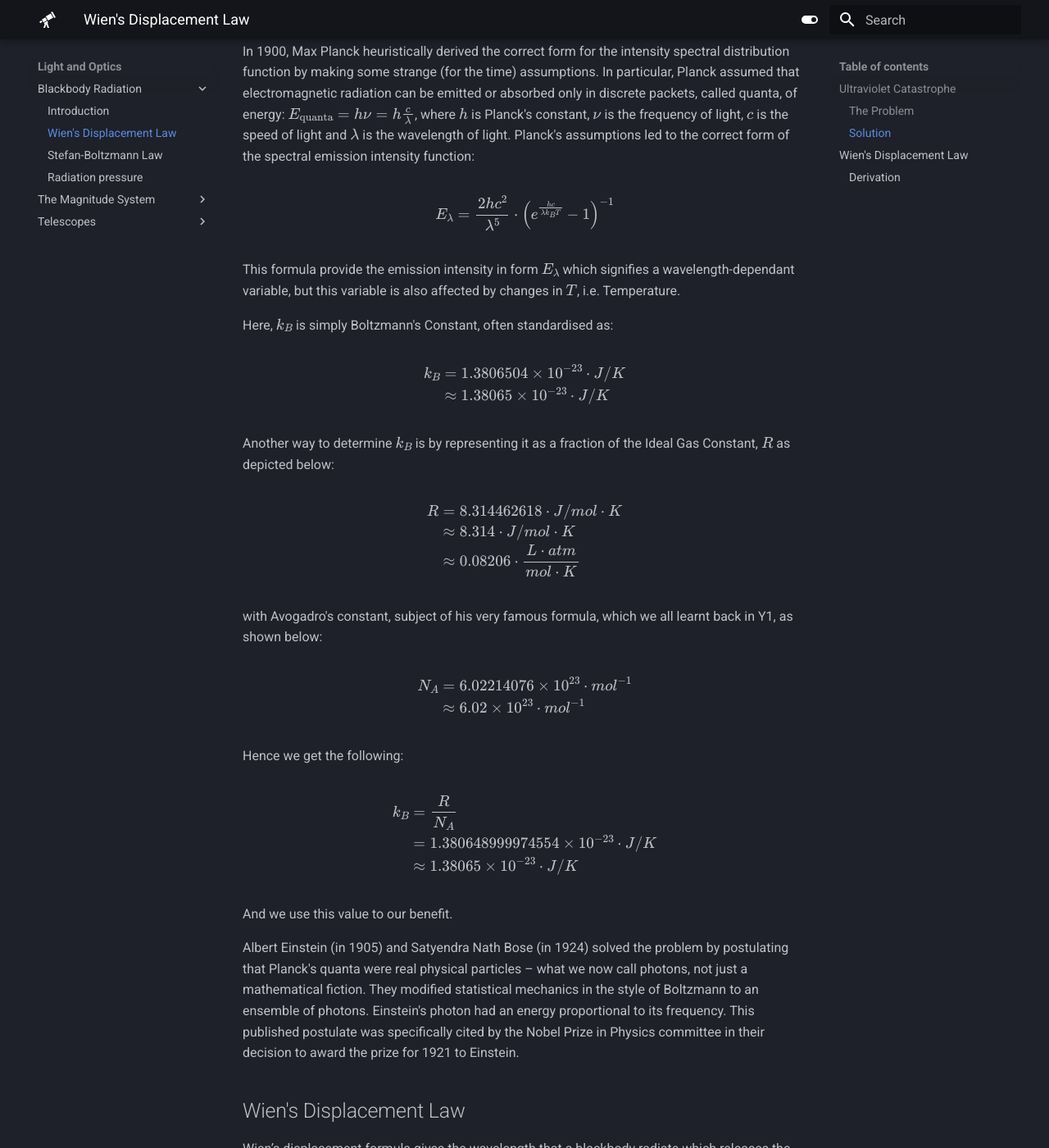
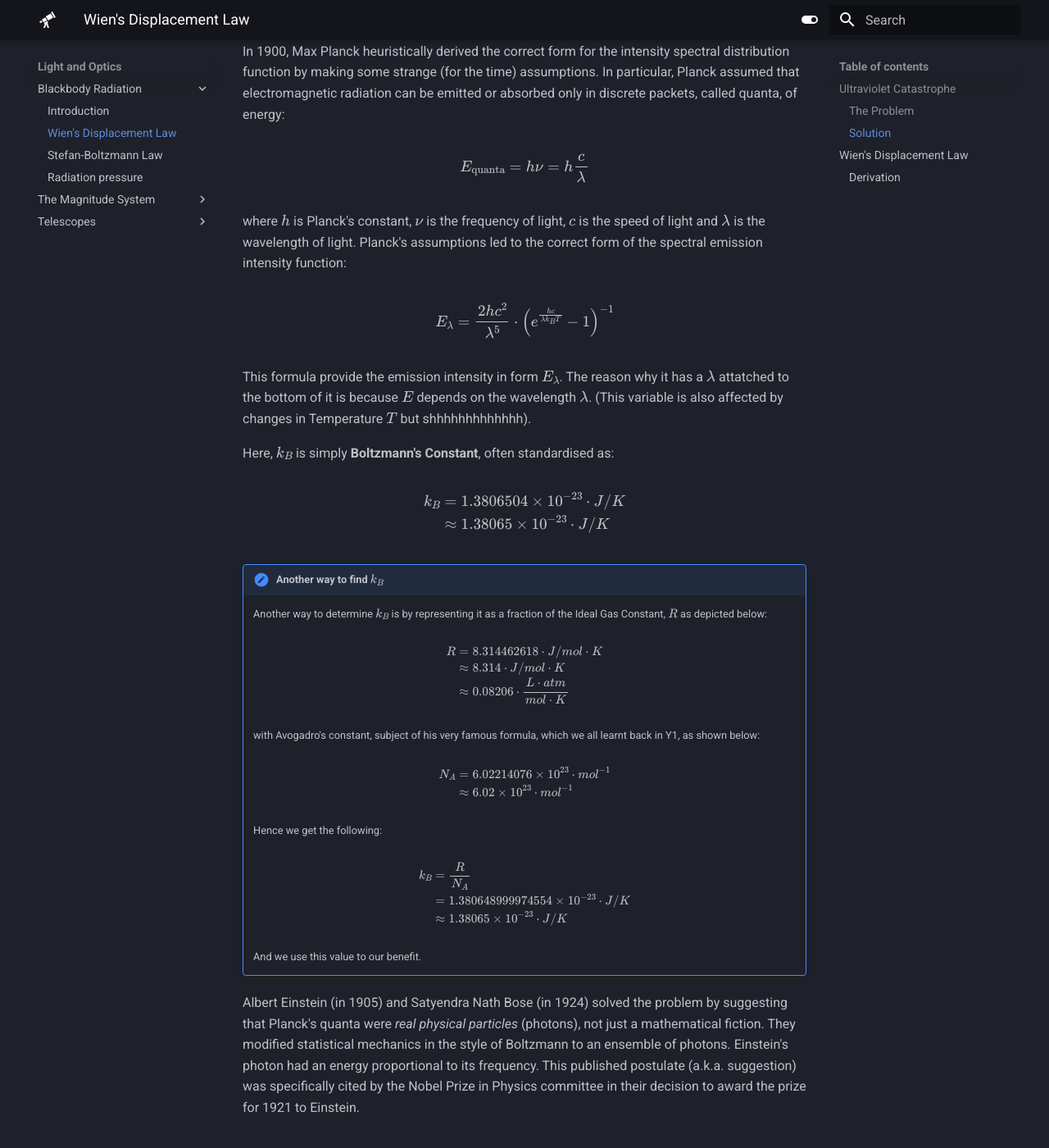
Before and after one commit to nushastro/website, an MkDocs documentation site: the page built from docs/optics/blackbody/wiens_displacement_law.md, in a window 1280 px wide and 1400 px high, scrolled down 1188 px. Shown: the whole window at 82% size. Built offline with MkDocs 1.6.1 and Material for MkDocs 9.7.7, drawn with Linux system fonts in a browser that asks for light colours; some of the changed text lies outside the part shown.

```diff
--- a/docs/optics/blackbody/wiens_displacement_law.md
+++ b/docs/optics/blackbody/wiens_displacement_law.md
@@ -9,9 +9,9 @@ It is the turn of the 20th century. At this point, physicists had proved without
 ### The Problem
 
 <figure markdown>
-  ![blackbody.svg](../img/blackbody.svg#only-light){ width="470" }
-  ![blackbody.svg](../img/blackbody_dark.svg#only-dark){ width="470" }
-  <figcaption>The spectrum of light emitted by a perfect blackbody.</figcaption>
+![blackbody.svg](../img/blackbody.svg#only-light){ width="470" }
+![blackbody.svg](../img/blackbody_dark.svg#only-dark){ width="470" }
+<figcaption>The spectrum of light emitted by a perfect blackbody.</figcaption>
 </figure>
 
 However, when physicists tried to predict the radiation coming from a blackbody under the assumption that light was a wave, obtained an equation now known as the Rayleigh-Jeans Law. At high frequencies, it predicted that the power emitted
@@ -22,33 +22,43 @@ This was the ultraviolet catastrophe, called as such since the experimental resu
 
 ### Solution
 
-In 1900, Max Planck heuristically derived the correct form for the intensity spectral distribution function by making some strange (for the time) assumptions. In particular, Planck assumed that electromagnetic radiation can be emitted or absorbed only in discrete packets, called quanta, of energy: $E_{\text{quanta}}=h\nu =h{\frac {c}{\lambda }}$, where $h$ is Planck's constant, $\nu$ is the frequency of light, $c$ is the speed of light and $\lambda$ is the wavelength of light. Planck's assumptions led to the correct form of the spectral emission intensity function:
+In 1900, Max Planck heuristically derived the correct form for the intensity spectral distribution function by making some strange (for the time) assumptions. In particular, Planck assumed that electromagnetic radiation can be emitted or absorbed only in discrete packets, called quanta, of energy:
+
+$$E_{\text{quanta}}=h\nu =h{\frac {c}{\lambda }}$$
+
+where $h$ is Planck's constant, $\nu$ is the frequency of light, $c$ is the speed of light and $\lambda$ is the wavelength of light.
+Planck's assumptions led to the correct form of the spectral emission intensity function:
 
 $$
 E_\lambda=\frac {2hc^2}{\lambda^5} \cdot \left(e^{\frac{hc}{\lambda k_BT}}-1\right)^{-1}
 $$
 
-This formula provide the emission intensity in form $E_\lambda$ which signifies a wavelength-dependant variable, but this variable is also affected by changes in $T$, i.e. Temperature.
+This formula provide the emission intensity in form $E_\lambda$. The reason why it has a $\lambda$ attatched to the bottom of it is because $E$ depends on the wavelength $\lambda$. (This variable is also affected by changes in Temperature $T$ but shhhhhhhhhhhhh).
 
-Here, $k_B$ is simply Boltzmann's Constant, often standardised as:
+Here, $k_B$ is simply **Boltzmann's Constant**, often standardised as:
 
 $$\begin{align*}k_B &= 1.3806504 \times 10^{-23} \cdot J/K \\&\approx 1.38065 \times 10^{-23} \cdot J/K\end{align*}$$
 
-Another way to determine $k_B$ is by representing it as a fraction of the Ideal Gas Constant, $R$ as depicted below:
+!!! Note "Another way to find $k_B$"
 
-$$\begin{align*}R &= 8.314462618 \cdot J/mol\cdot K \\&\approx 8.314 \cdot J/mol\cdot K \\&\approx 0.08206 \cdot \frac{L \cdot atm}{mol \cdot K}\end{align*}$$
+    Another way to determine $k_B$ is by representing it as a fraction of the Ideal Gas Constant, $R$ as depicted below:
 
-with Avogadro's constant, subject of his very famous formula, which we all learnt back in Y1, as shown below:
+    $$\begin{align*}R &= 8.314462618 \cdot J/mol\cdot K \\&\approx 8.314 \cdot J/mol\cdot K \\&\approx 0.08206 \cdot \frac{L \cdot atm}{mol \cdot K}\end{align*}$$
 
-$$\begin{align*}N_A &= 6.02214076 \times 10^{23} \cdot mol^{-1} \\&\approx 6.02 \times 10^{23} \cdot mol^{-1}\end{align*}$$
+    with Avogadro's constant, subject of his very famous formula, which we all learnt back in Y1, as shown below:
 
-Hence we get the following:
+    $$\begin{align*}N_A &= 6.02214076 \times 10^{23} \cdot mol^{-1} \\&\approx 6.02 \times 10^{23} \cdot mol^{-1}\end{align*}$$
 
-$$\begin{align*}k_B &= \frac{R}{N_A} \\&= 1.380648999974554 \times 10^{-23} \cdot J/K \\&\approx 1.38065 \times 10^{-23} \cdot J/K\end{align*}$$
+    Hence we get the following:
 
-And we use this value to our benefit.
+    $$\begin{align*}k_B &= \frac{R}{N_A} \\&= 1.380648999974554 \times 10^{-23} \cdot J/K \\&\approx 1.38065 \times 10^{-23} \cdot J/K\end{align*}$$
 
-Albert Einstein (in 1905) and Satyendra Nath Bose (in 1924) solved the problem by postulating that Planck's quanta were real physical particles – what we now call photons, not just a mathematical fiction. They modified statistical mechanics in the style of Boltzmann to an ensemble of photons. Einstein's photon had an energy proportional to its frequency. This published postulate was specifically cited by the Nobel Prize in Physics committee in their decision to award the prize for 1921 to Einstein.
+    And we use this value to our benefit.
+
+Albert Einstein (in 1905) and Satyendra Nath Bose (in 1924) solved the problem by suggesting that Planck's quanta were _real physical particles_ (photons), not just a mathematical fiction.
+They modified statistical mechanics in the style of Boltzmann to an ensemble of photons.
+Einstein's photon had an energy proportional to its frequency.
+This published postulate (a.k.a. suggestion) was specifically cited by the Nobel Prize in Physics committee in their decision to award the prize for 1921 to Einstein.
 
 ## Wien's Displacement Law
 
@@ -60,7 +70,21 @@ $$
 
 where $T$ is the temperature of the surface of the star (from which radiation is emitted). The constant $b \approx 0.002898 \cdot mK$ is known as _Wien’s Wavelength Displacement Constant_.
 
+!!! Question
+
+    	=== "Wait how do they know how hot the sun is"
+
+    		Given that $\lambda_{max}$ of the sun is approximately 500nm, find the temperature of the surface of the sun (photosphere).
+
+    	=== "Solution"
+
+    		$$T = \frac{0.002898}{500\times 10^{-9}}= 5800K$$
+
 ### Derivation
+
+!!! Note
+
+    	What is going on here? I do not know. It appears that prannaya gave up halfway
 
 This formula can be derived by maximising the emission intensity, $E_\lambda$ as per Planck's aformentioned law. Since we aim to determine the maximum wavelength, we essentially let $T$ be constant while differentiating by $\lambda$. This is essentially a partial differentiation action, and we use $\frac{\partial}{\partial \lambda}$, as we depicted below.
 
```
